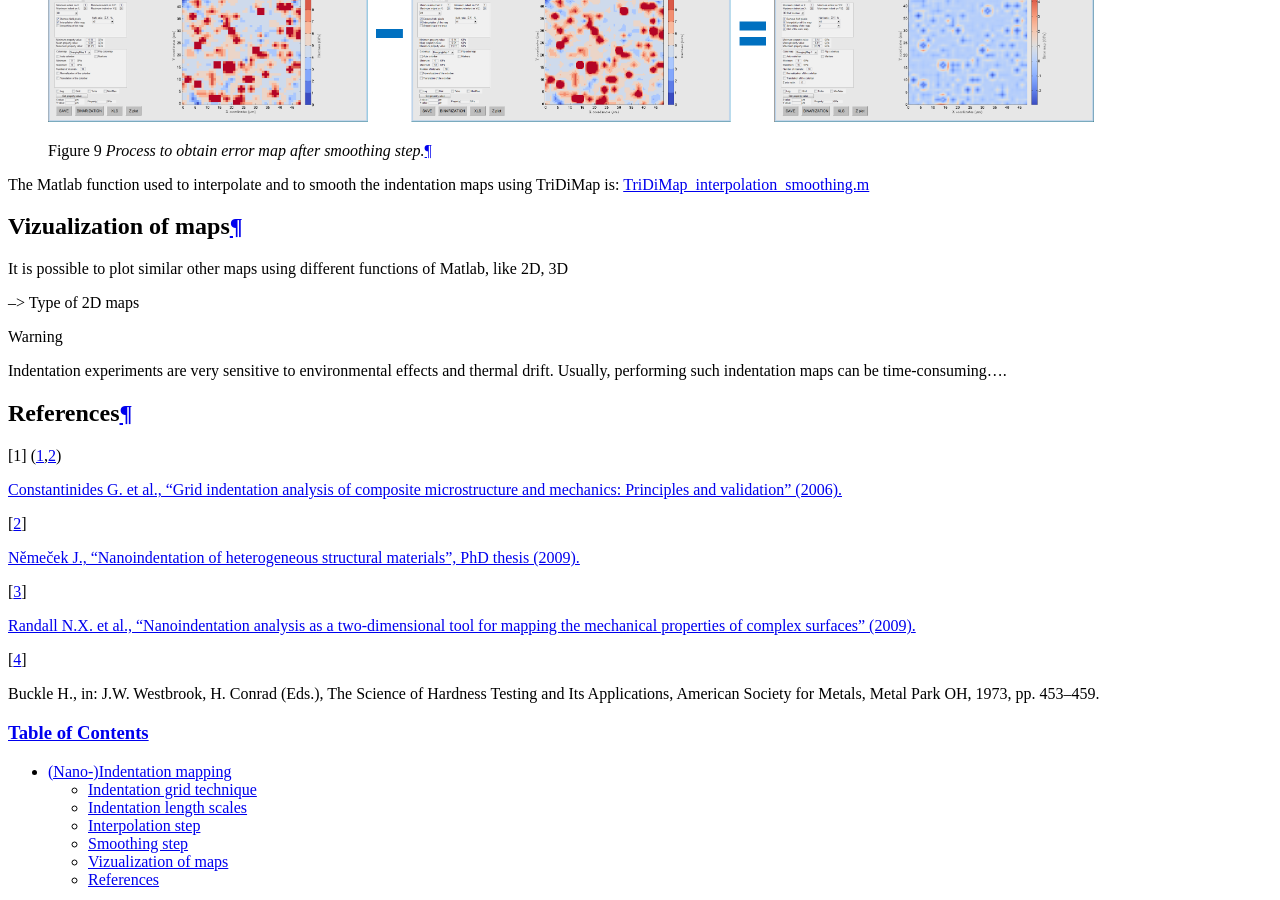
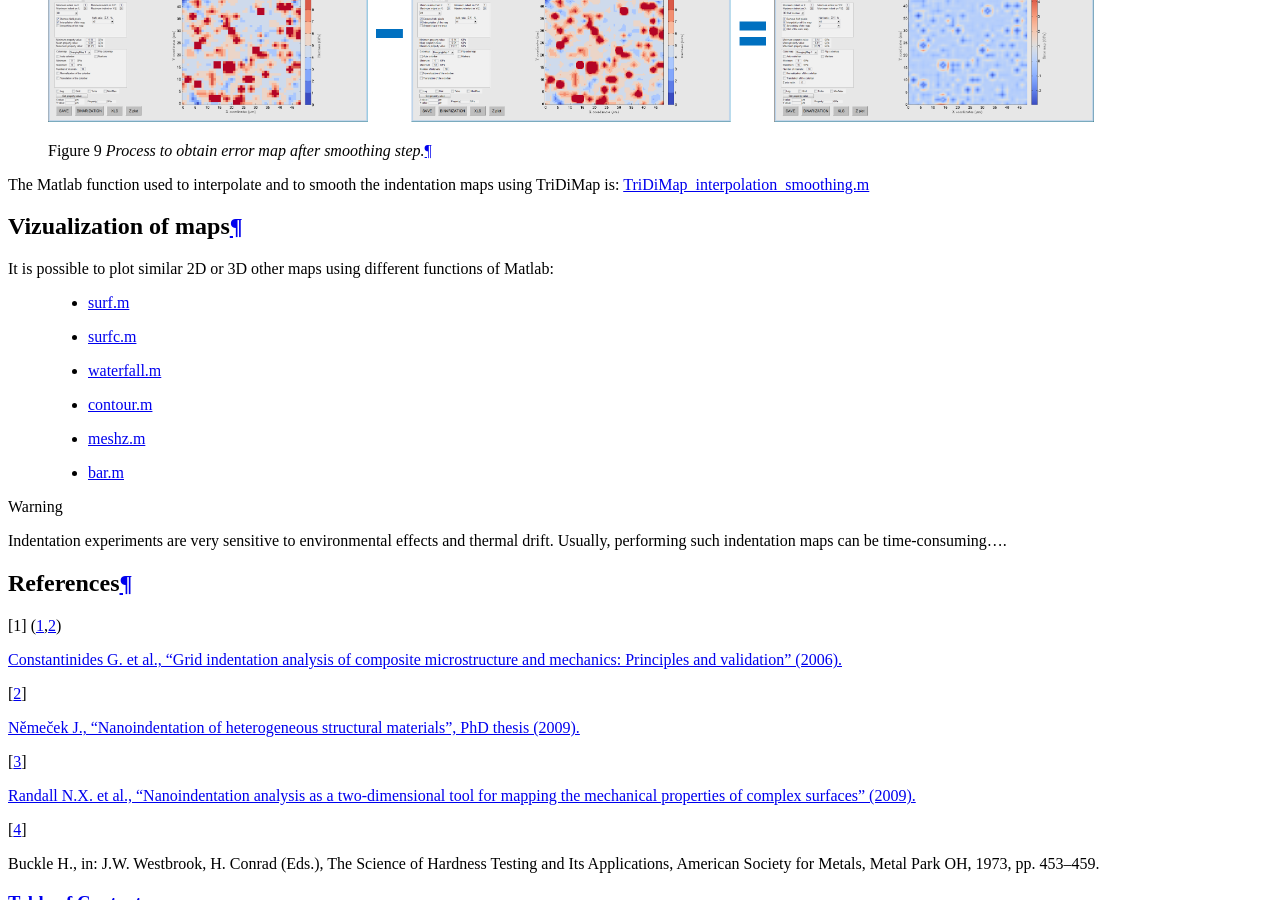
Before and after one commit to DavidMercier/TriDiMap, a Sphinx documentation site: the page built from doc/mapping.rst, in a window 1280 px wide and 900 px high, scrolled down 2761 px. Built offline with Sphinx 7.4.7, drawn with Linux system fonts in a browser that asks for light colours; comment, search, counter and statistics services are not loaded; some of the changed text lies outside the part shown.

Commit message:
small correction for bar plot and and doc updated

```diff
--- a/doc/mapping.rst
+++ b/doc/mapping.rst
@@ -102,10 +102,13 @@ The |matlab| function used to interpolate and to smooth the indentation maps usi
 Vizualization of maps
 -----------------------
 
-It is possible to plot similar other maps using different functions of Matlab, like 2D, 3D
-
---> Type of 2D maps
-
+It is possible to plot similar 2D or 3D other maps using different functions of Matlab:
+    * `surf.m <https://fr.mathworks.com/help/matlab/ref/surf.html>`_
+    * `surfc.m <https://fr.mathworks.com/help/matlab/ref/surfc.html>`_
+    * `waterfall.m <https://fr.mathworks.com/help/matlab/ref/waterfall.html>`_
+    * `contour.m <https://fr.mathworks.com/help/matlab/ref/contour.html>`_
+    * `meshz.m <https://fr.mathworks.com/help/matlab/ref/meshz.html>`_
+    * `bar.m <https://fr.mathworks.com/help/matlab/ref/bar.html>`_
 
 ..  warning::
     Indentation experiments are very sensitive to environmental effects and thermal drift. Usually, performing such indentation maps can be time-consuming....
--- a/doc/tomography.rst
+++ b/doc/tomography.rst
@@ -3,6 +3,8 @@ Nanoindentation tomography
 
 .. include:: includes.rst
 
+4D map
+-------------
 
 Instrumented indentation technique provides usually contact stiffness, indenter displacement, and applied load as a function of position (horizontal and vertical),
 within a volume of tested material by using the dynamic mode (i.e. continuous stiffness measurement or CSM). From such experiments, it is possible to obtain precise and accurate mechanical property
```
Also changed, not shown: 1 other file.
